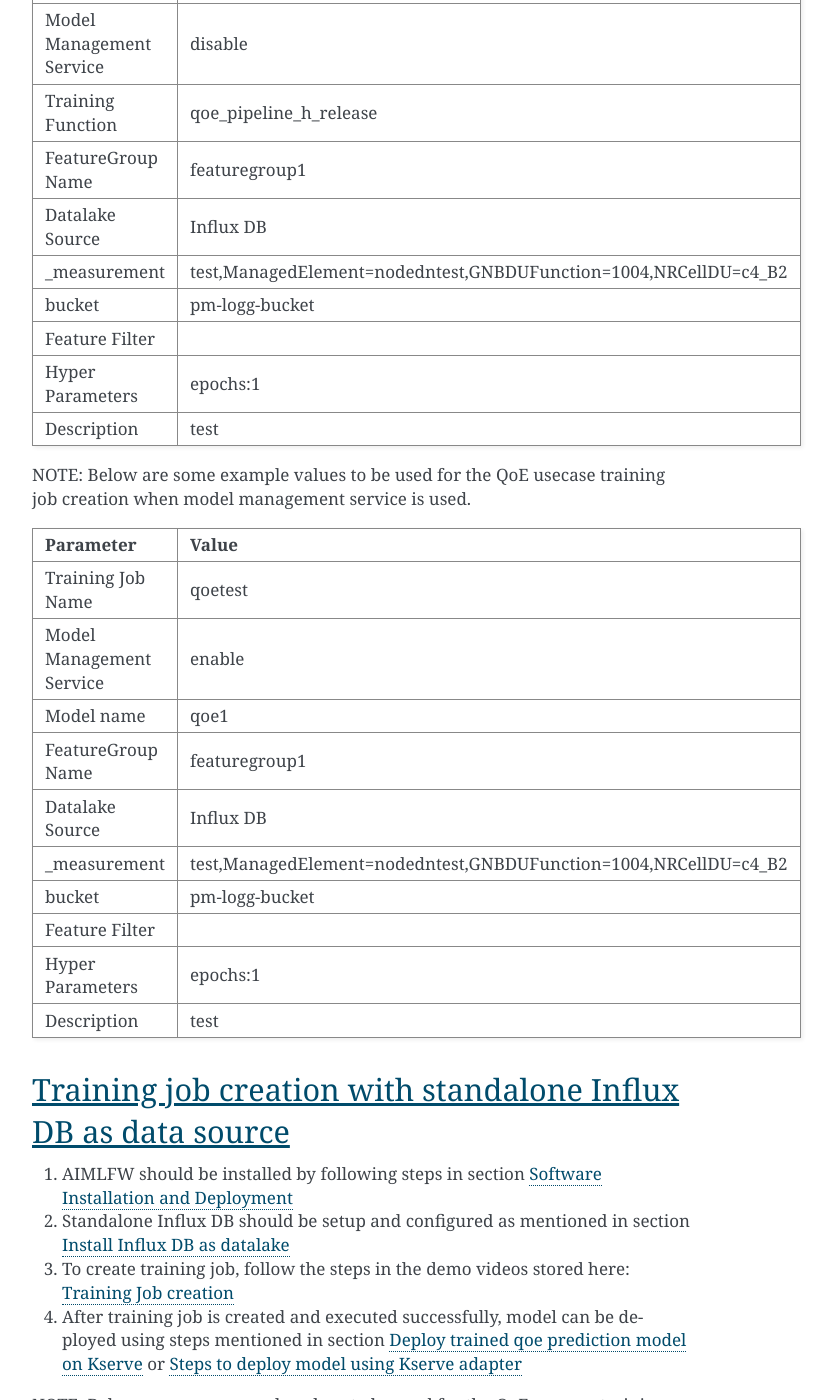
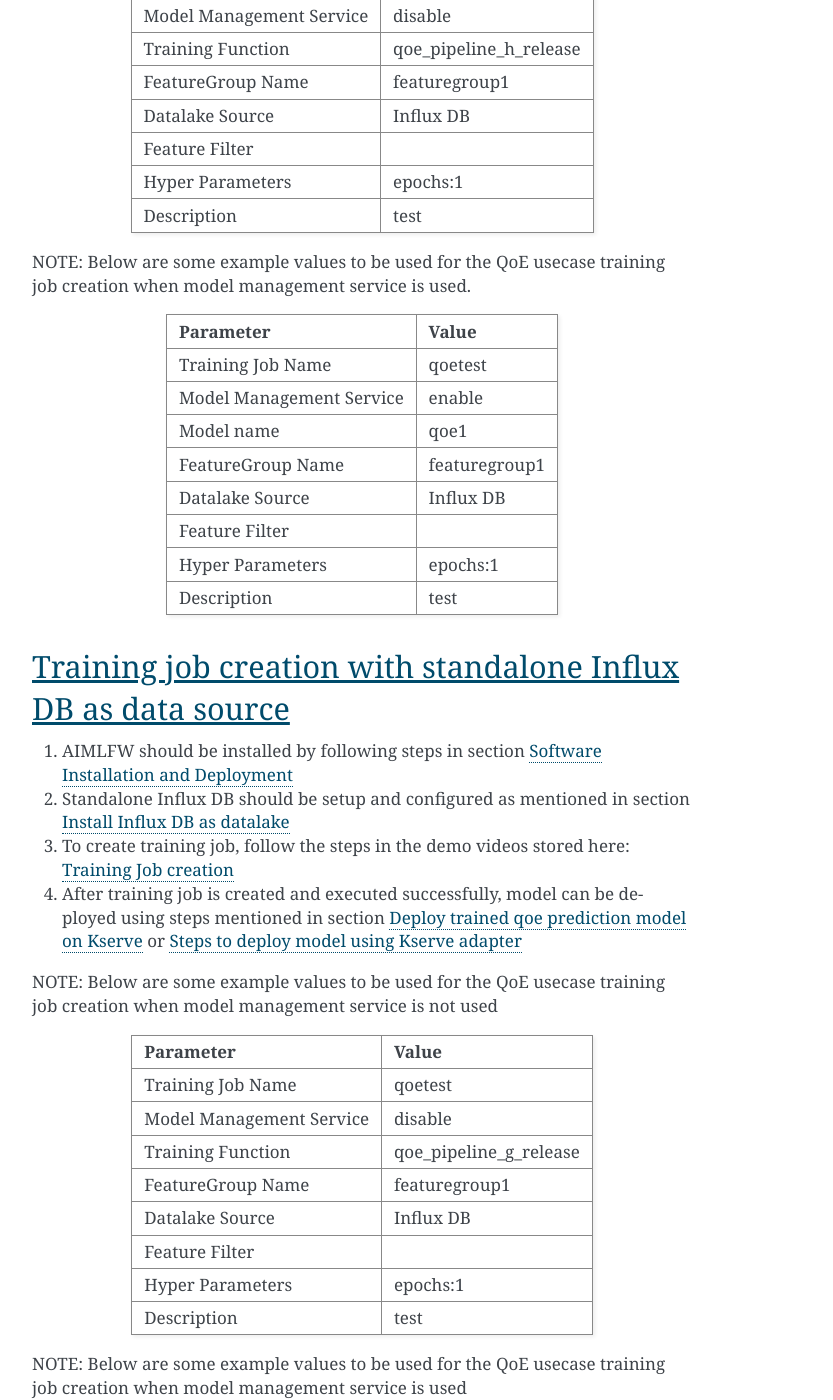
Before and after one commit to o-ran-sc/aiml-fw-aimlfw-dep, a Sphinx documentation site: the page built from docs/installation-guide.rst, in a window 1280 px wide and 1400 px high, scrolled down 7548 px. Shown: the whole window, without its empty margins (388-1221 px from the left). Built offline with Sphinx 7.4.7, drawn with Linux system fonts in a browser that asks for light colours; some of the changed text lies outside the part shown.

Commit message:
Changes in the doc
changing the request examples for trainingjob and featuregroup creation

Change-Id: I92f9454986119b4420414c75c200168c74e79dec
Signed-off-by: rajdeep11 <rajdeep.sin@samsung.com>

```diff
--- a/docs/installation-guide.rst
+++ b/docs/installation-guide.rst
@@ -425,12 +431,6 @@ NOTE: Below are some example values to be used for the QoE usecase training job
 | Datalake Source    | Influx DB                                                         |
 |                    |                                                                   |
 +--------------------+-------------------------------------------------------------------+
-| _measurement       | test,ManagedElement=nodedntest,GNBDUFunction=1004,NRCellDU=c4_B2  |
-|                    |                                                                   |
-+--------------------+-------------------------------------------------------------------+
-| bucket             | pm-logg-bucket                                                    |
-|                    |                                                                   |
-+--------------------+-------------------------------------------------------------------+
 | Feature Filter     |                                                                   |
 |                    |                                                                   |
 +--------------------+-------------------------------------------------------------------+
@@ -460,12 +460,6 @@ NOTE: Below are some example values to be used for the QoE usecase training job
 |                    |                                                                   |
 +--------------------+-------------------------------------------------------------------+
 | Datalake Source    | Influx DB                                                         |
-|                    |                                                                   |
-+--------------------+-------------------------------------------------------------------+
-| _measurement       | test,ManagedElement=nodedntest,GNBDUFunction=1004,NRCellDU=c4_B2  |
-|                    |                                                                   |
-+--------------------+-------------------------------------------------------------------+
-| bucket             | pm-logg-bucket                                                    |
 |                    |                                                                   |
 +--------------------+-------------------------------------------------------------------+
 | Feature Filter     |                                                                   |
@@ -509,12 +503,6 @@ NOTE: Below are some example values to be used for the QoE usecase training job
 | Datalake Source    | Influx DB               |
 |                    |                         |
 +--------------------+-------------------------+
-| _measurement       | liveCell                |
-|                    |                         |
-+--------------------+-------------------------+
-| bucket             | UEData                  |
-|                    |                         |
-+--------------------+-------------------------+
 | Feature Filter     |                         |
 |                    |                         |
 +--------------------+-------------------------+
@@ -541,12 +529,6 @@ NOTE: Below are some example values to be used for the QoE usecase training job
 |                    |                         |
 +--------------------+-------------------------+
 | Datalake Source    | Influx DB               |
-|                    |                         |
-+--------------------+-------------------------+
-| _measurement       | liveCell                |
-|                    |                         |
-+--------------------+-------------------------+
-| bucket             | UEData                  |
 |                    |                         |
 +--------------------+-------------------------+
 | Feature Filter     |                         |
```
Also changed, not shown: other parts of docs/installation-guide.rst (+6 -0 lines).
